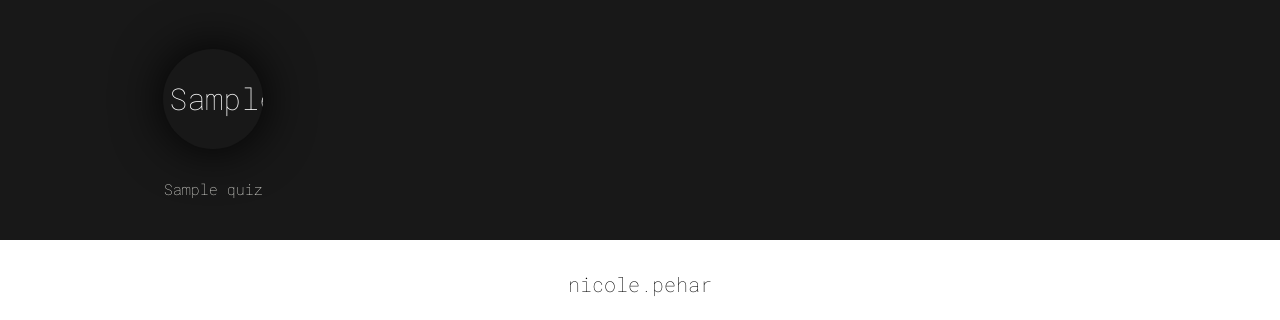
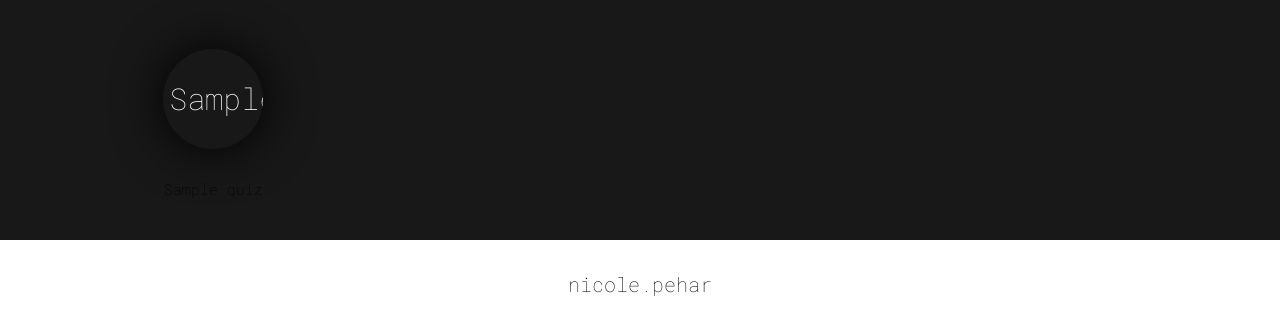
Before and after one commit to nikkipikki/quizproject, a Django app: page / in a window 1280 px wide. Shown: the part 480-800 px from the top of the page. Run offline with Django 3.2, Linux system fonts and the light colour scheme; tables that the repository leaves empty hold one stand-in row (values such as "Sample post"); some libraries are stand-ins or nearby versions.

Commit message:
ändrar färg på font P

```diff
--- a/static/styles.css
+++ b/static/styles.css
@@ -12,7 +12,13 @@ body {
 p {
 	text-align:center;
 	font-size:15px;
-	color: #f9f9f2;
+	color: #000000;
+}
+
+p {
+	text-align:center;
+	font-size:15px;
+	color: #000000;
 }
 
 h1 {
@@ -103,6 +109,7 @@ a, a:visited, a:active, a:hover {
 	background-color: #181818;
 	padding-bottom: 30px;
 	overflow: hidden;
+	font: #f9f9f2;
 
 }
 
```
